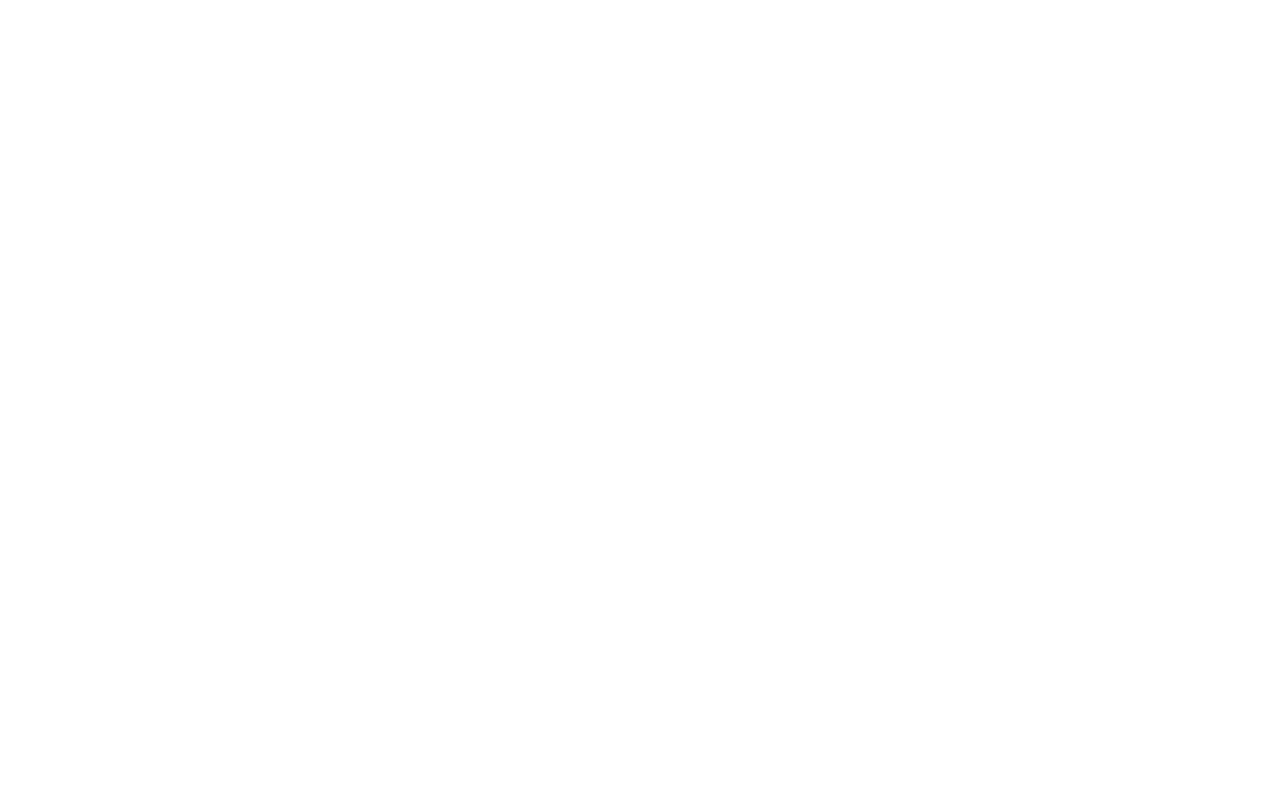
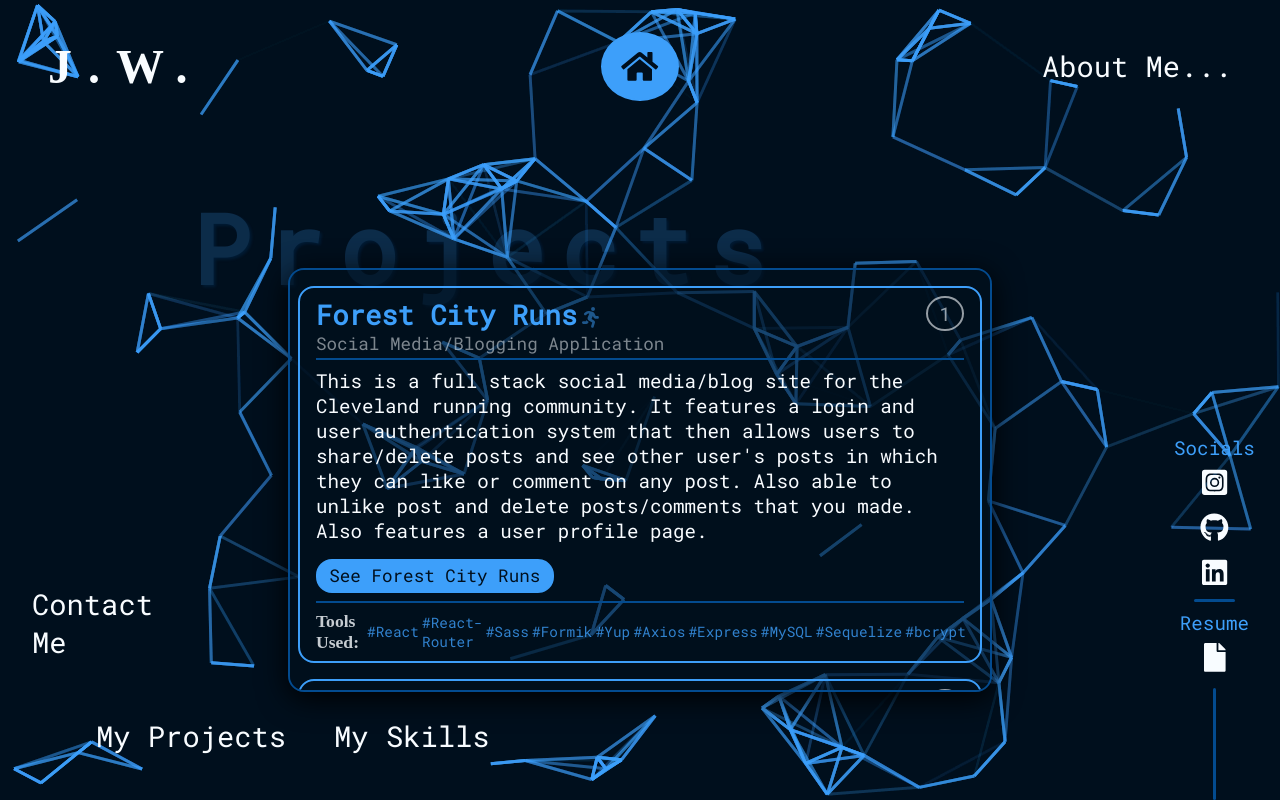
Before and after one commit to J-Whisler/iDesign-jw, a React (Create React App) app: page /projects in a window 1280 px wide. Before the commit this address had no page. Built offline with nearby package versions, Linux system fonts and the light colour scheme; a web font is replaced by a local one.

Commit message:
projects page and project card

```diff
--- a/src/App.js
+++ b/src/App.js
@@ -3,6 +3,7 @@
 import Main from './pages/Main/Main';
 import AboutMe from './pages/AboutMe/AboutMe';
 import ContactMe from './pages/ContactMe/ContactMe';
+import MyProjects from './pages/MyProjects/MyProjects';
 
 
 function App() {
@@ -13,6 +14,7 @@
           <Route path="/" exact element={<Main />} />
           <Route path="/about" element={<AboutMe />} />
           <Route path="/contact" element={<ContactMe />} />
+          <Route path="/projects" element={<MyProjects />} />
 
         </Routes>
       </div>
--- a/src/components/ContactForm/ContactForm.scss
+++ b/src/components/ContactForm/ContactForm.scss
@@ -42,7 +42,7 @@
 
                 }
                 .textarea {
-
+                    resize: none;
                 }
                 .contactForm__buttonsContainer {
                     color: $font-color;
--- /dev/null
+++ b/src/components/ProjectCard/ProjectCard.jsx
@@ -0,0 +1,49 @@
+import { FontAwesomeIcon } from "@fortawesome/react-fontawesome";
+import React from "react";
+import "./ProjectCard.scss";
+
+const ProjectCard = ({ project }) => {
+  return (
+    <div className="projectCard__container">
+      <div className="projectCard__header">
+        <div className="projectCard__title">
+          <h3>
+            {project.name}
+            <FontAwesomeIcon icon={project.icon} className="icon" />
+          </h3>
+          <span>{project.subName}</span>
+        </div>
+        <div className="projectCard__number">
+          <span>{project.id}</span>
+        </div>
+      </div>
+
+      <div className="projectCard__description">
+        <p>{project.description}</p>
+      </div>
+      <div className="projectCard__button">
+        <a
+          href={project.buttonLink}
+          target="_blank"
+          className="projectCard__buttonLink"
+        >
+          <button>See {project.name}</button>
+        </a>
+      </div>
+      <div className="projectCard__toolsUsed">
+        <div className="toolsUsed__title">
+          <h6>Tools Used: </h6>
+        </div>
+        <div className="toolsUsed__toolsList">
+          {project.toolsUsed.map((tool) => (
+            <a className="link" href={tool.link}>
+              <span className="tool">#{tool.toolName}</span>
+            </a>
+          ))}
+        </div>
+      </div>
+    </div>
+  );
+};
+
+export default ProjectCard;
--- /dev/null
+++ b/src/components/ProjectCard/ProjectCard.scss
@@ -0,0 +1,103 @@
+@import "../../utilities/variables.scss";
+
+.projectCard__container {
+    border: 2px solid $accent-color;
+    border-radius: 1rem;
+    padding: 0.5rem 1rem;
+    // height: 15rem;
+    margin-bottom: 1rem;
+    .projectCard__header {
+        display: flex;
+        justify-content: space-between;
+        border-bottom: 2px solid $accent-color-shadow;
+        padding-bottom: 0.2rem;
+        .projectCard__title {
+           color: $accent-color;
+           font-family: $main-font;
+           h3 {
+            font-size: 1.7rem;
+            .icon {
+                margin-left: 0.3rem;
+                font-size: 1.3rem;
+                opacity: 0.5;
+            }
+          }
+          span {
+              color: $font-color;
+              opacity: 0.5;
+              font-size: 1.1rem;
+          }
+        }
+        .projectCard__number {
+
+            span {
+                color: $font-color;
+                opacity: 0.6;
+                font-size: 1.2rem;
+                font-family: $main-font;
+                border: 2px solid $font-color;
+                border-radius: 100%;
+                display: flex;
+                padding: 0.2rem 0.7rem;
+            }
+        }
+
+    }
+    .projectCard__description {
+        margin-top: 0.5rem;
+        p {
+            color: $font-color;
+            font-family: $main-font;
+            font-size: 1.2rem;
+        }
+    }
+    .projectCard__button {
+        border-bottom: 2px solid $accent-color-shadow;
+        padding-bottom: 0.5rem;
+        .projectCard__buttonLink {
+            button {
+                background: $accent-color;
+                color: $primary-color;
+                font-family: $main-font;
+                font-size: 1.1rem;
+                border: 2px solid $accent-color;
+                border-radius: 1rem;
+                padding: 0.2rem 0.7rem;
+                margin-top: 1rem;
+                cursor: pointer;
+                transition: all 0.3s ease-in-out;
+                &:hover {
+                    background: $primary-color;
+                    color: $accent-color;
+                }
+            }
+        }
+    }
+    .projectCard__toolsUsed {
+        display: flex;
+        align-items: center;
+        margin-top: 0.5rem;
+        .toolsUsed__title {
+            h6 {
+                color: $font-color;
+                font-size: 1.1rem;
+                margin-right: 0.5rem;
+                opacity: 0.8;
+            }
+        }
+        .toolsUsed__toolsList {
+            display: flex;
+            align-items: center;
+            .link {
+                display: flex;
+
+                .tool {
+                    color: $accent-color;
+                    margin-right: 0.2rem;
+                    font-size: 0.9rem;
+                    opacity: 0.8;
+                }
+            }
+        }
+    }
+}
--- a/src/data/projectData.jsx
+++ b/src/data/projectData.jsx
@@ -19,7 +19,7 @@
         link: "https://reactjs.org/",
       },
       {
-        toolName: "React Router",
+        toolName: "React-Router",
         link: "https://reactrouter.com/",
       },
       {
--- a/src/pages/AboutMe/AboutMe.jsx
+++ b/src/pages/AboutMe/AboutMe.jsx
@@ -19,7 +19,7 @@
       {window.innerWidth > 820 && <BottomLinkBar />}
       {window.innerWidth > 820 && <DesktopSocials />}
       <PageTitle>
-        <h2 className="aboutMe__Title">About Me</h2>
+        <h2 className="aboutMe__Title">About</h2>
       </PageTitle>
       <div className="aboutMe__contentBox">
         <div className="aboutMe__conentBoxText">
--- a/src/pages/ContactMe/ContactMe.jsx
+++ b/src/pages/ContactMe/ContactMe.jsx
@@ -21,7 +21,7 @@
       {window.innerWidth > 820 && <BottomLinkBar />}
       {window.innerWidth > 820 && <DesktopSocials />}
       <PageTitle>
-        <h2 className="contactMe__Title">Contact Me</h2>
+        <h2 className="contactMe__Title">Contact</h2>
       </PageTitle>
       <div className="contactMe__contentBox">
         <div className="contactMe__contentBoxLeft">
--- a/src/pages/MyProjects/MyProjects.jsx
+++ b/src/pages/MyProjects/MyProjects.jsx
@@ -1,8 +1,89 @@
 import React from "react";
 import "./MyProjects.scss";
+import ParticleComponent from "../../components/Particles/ParticleComponent";
+import TopNav from "../../components/TopNav/TopNav";
+import LeftLinkBar from "../../components/LeftLinkBar/LeftLinkBar";
+import BottomLinkBar from "../../components/BottomLinkBar/BottomLinkBar";
+import DesktopSocials from "../../components/DesktopSocials/DesktopSocials";
+import PageTitle from "../../components/PageTitle/PageTitle";
+
+import { ProjectData } from "../../data/projectData";
+import ProjectCard from "../../components/ProjectCard/ProjectCard";
 
 const MyProjects = () => {
-  return <div className="myProjects__container container"></div>;
+  return (
+    <div className="myProjects__container container">
+      <ParticleComponent theme="theme2" />
+      <TopNav />
+      {window.innerWidth > 820 && <LeftLinkBar />}
+      {window.innerWidth > 820 && <BottomLinkBar />}
+      {window.innerWidth > 820 && <DesktopSocials />}
+      <PageTitle>
+        <h2 className="myProjects__Title">Projects</h2>
+      </PageTitle>
+      <div className="myProjects__contentBox">
+        {ProjectData.map((project) => (
+          <ProjectCard project={project} key={project.id} />
+        ))}
+      </div>
+    </div>
+  );
 };
 
 export default MyProjects;
+
+// import React from "react";
+// import "./AboutMe.scss";
+
+// import TopNav from "../../components/TopNav/TopNav";
+// import ParticleComponent from "../../components/Particles/ParticleComponent";
+// import PageTitle from "../../components/PageTitle/PageTitle";
+// import LeftLinkBar from "../../components/LeftLinkBar/LeftLinkBar";
+// import BottomLinkBar from "../../components/BottomLinkBar/BottomLinkBar";
+// import DesktopSocials from "../../components/DesktopSocials/DesktopSocials";
+
+// import { Link } from "react-router-dom";
+
+// const AboutMe = () => {
+//   return (
+//     <div className="aboutMe__container container">
+//       <ParticleComponent theme="theme5" />
+//       <TopNav />
+//       {window.innerWidth > 820 && <LeftLinkBar />}
+//       {window.innerWidth > 820 && <BottomLinkBar />}
+//       {window.innerWidth > 820 && <DesktopSocials />}
+//       <PageTitle>
+//         <h2 className="aboutMe__Title">About Me</h2>
+//       </PageTitle>
+//       <div className="aboutMe__contentBox">
+//         <div className="aboutMe__conentBoxText">
+//           <div className="aboutMe__paragraph">
+//             I am a Front-End Web Developer currently living in Cleveland, Ohio.
+//             I love to create awesome websites just like this one!
+//           </div>
+//           <div className="aboutMe__paragraph">
+//             I started learning web development through a 6 month coding program
+//             at Case Western Reserve University in Cleveland and have been
+//             expanding my knowledge and skills since the end of the program.
+//           </div>
+//           <div className="aboutMe__paragraph">
+//             {" "}
+//             If you would like to see more of the projects that I have created
+//             click{" "}
+//             <Link to="/projects" className="p-link">
+//               here
+//             </Link>
+//             , or if you would like to contact me about designing and creating a
+//             website for you click{" "}
+//             <Link to="/contact" className="p-link">
+//               here
+//             </Link>
+//             !
+//           </div>
+//         </div>
+//       </div>
+//     </div>
+//   );
+// };
+
+// export default AboutMe;
--- a/src/pages/MyProjects/MyProjects.scss
+++ b/src/pages/MyProjects/MyProjects.scss
@@ -0,0 +1,25 @@
+@import "../../utilities/variables.scss";
+
+.myProjects__container {
+    background: $primary-color;
+    height: 100vh;
+    overflow: hidden;
+    .myProjects__contentBox {
+        border: 2px solid $accent-color-shadow;
+        border-radius: 1rem;
+
+        box-shadow: 0 6px 30px $primary-color-shadow;
+        background: $primary-rgba;
+
+        position: absolute;
+        top: 60%;
+        left: 50%;
+        transform: translate(-50%, -50%);
+
+        width: 55vw;
+        height: 53vh;
+        padding: 1rem 0.5rem;
+        overflow-y: scroll;
+        overflow-x: hidden;
+    }
+}
```
